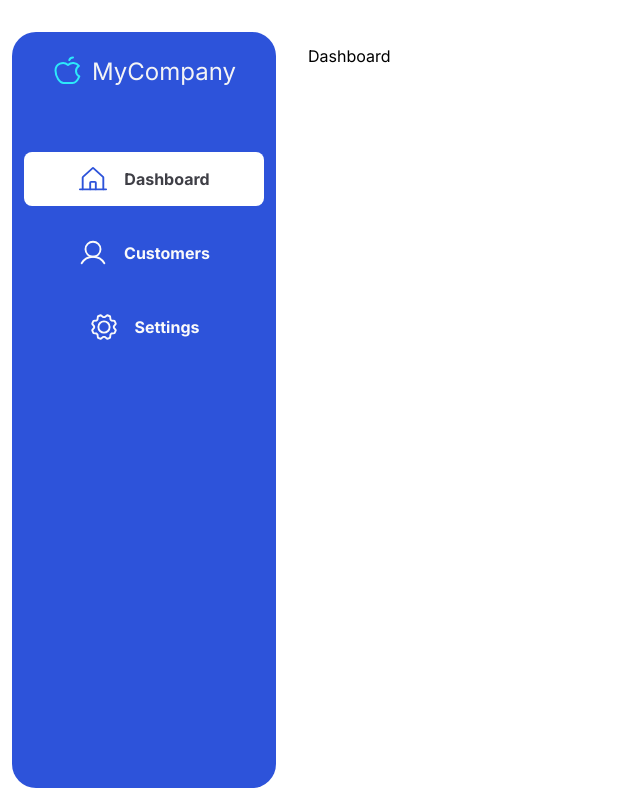
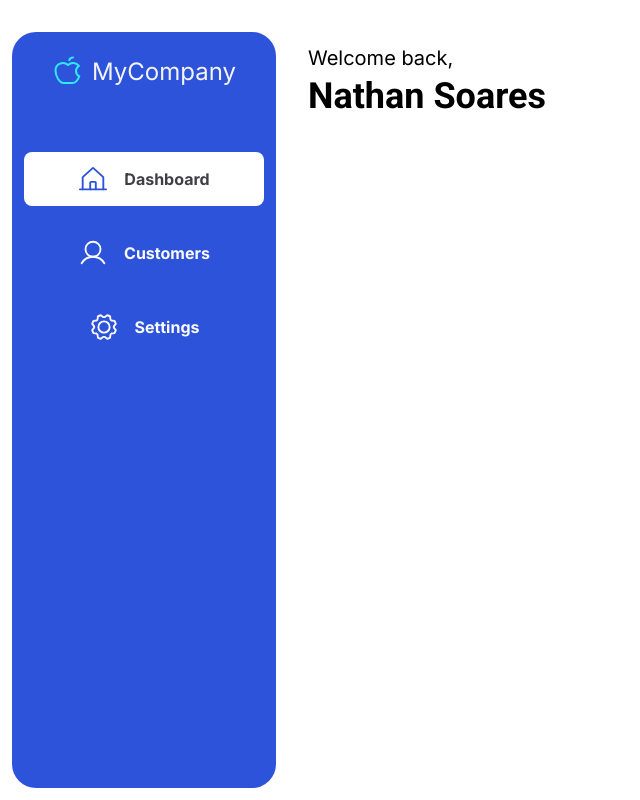
Before and after one commit to NathanSoa/les, a Next.js app in the folder frontend/: page /dashboard in a window 1280 px wide. Shown: the whole page, without its empty margins (0-640 px from the left). Built offline with nearby package versions, Linux system fonts and the light colour scheme.

Commit message:
feat: add main page title

```diff
--- a/frontend/src/app/dashboard/page.tsx
+++ b/frontend/src/app/dashboard/page.tsx
@@ -1,3 +1,18 @@
+import clsx from 'clsx'
+import { Roboto } from 'next/font/google'
+
+const inter = Roboto({
+  weight: '700',
+  subsets: ['latin'],
+})
+
 export default function Dashboard() {
-  return <main>Dashboard</main>
+  return (
+    <h1 className="flex flex-col gap-1 text-xl">
+      Welcome back,{' '}
+      <strong className={clsx('text-4xl', true && inter.className)}>
+        Nathan Soares
+      </strong>
+    </h1>
+  )
 }
```
